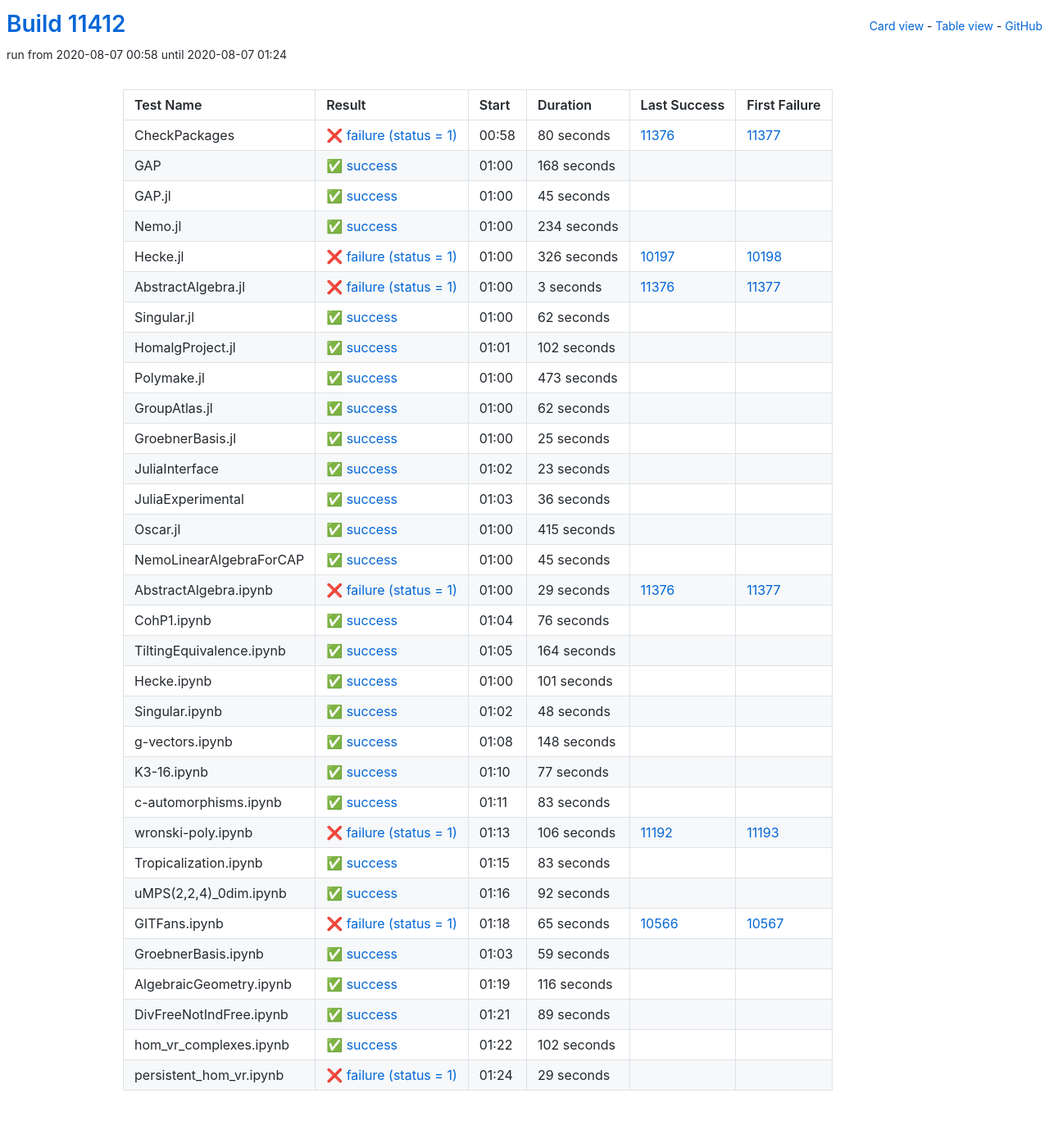
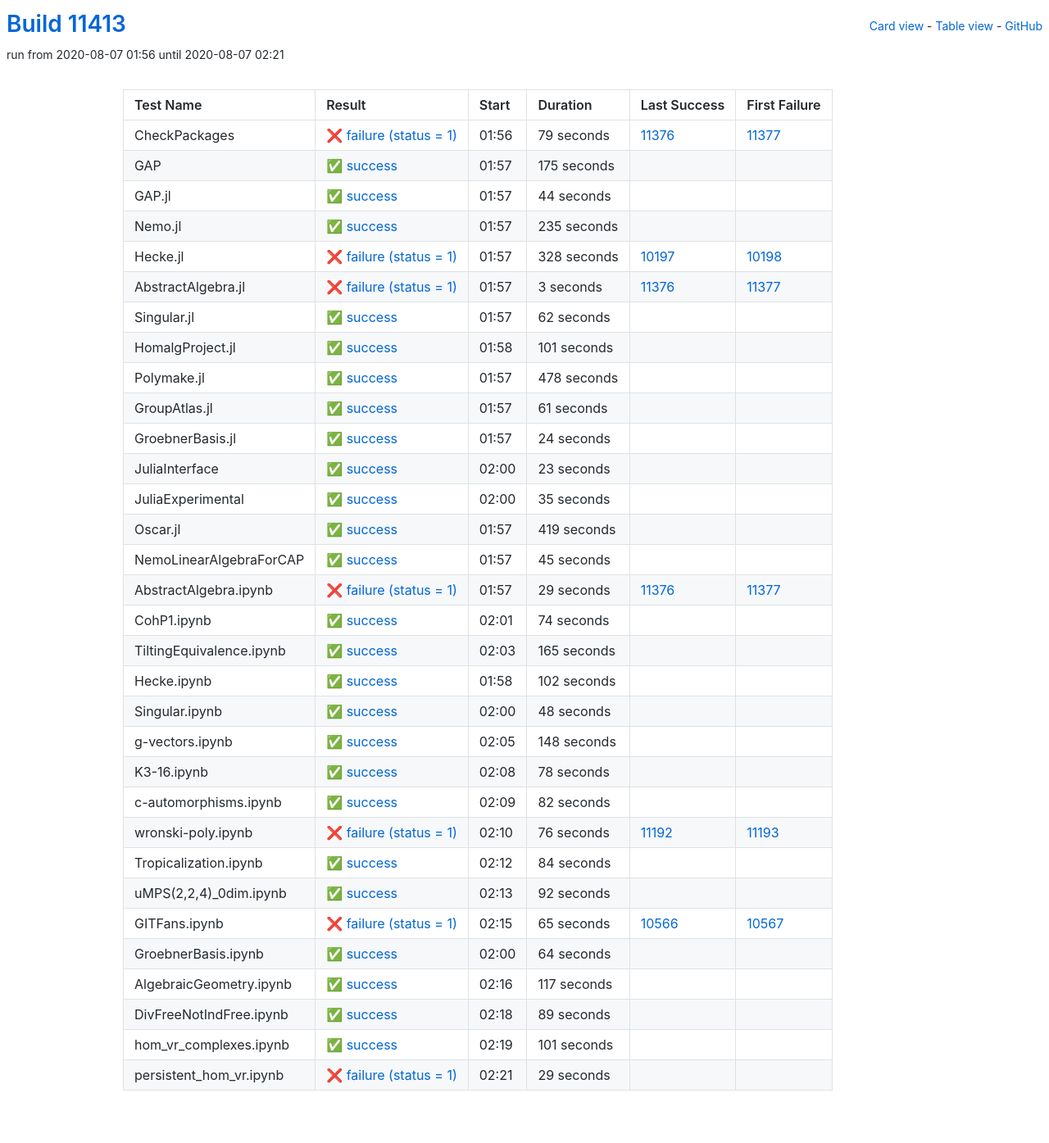
Before and after one commit to oscar-system/oscar-ci-status, a Jekyll site: the page built from table.html, in a window 1280 px wide. Shown: the whole page at 82% size. Built offline with Jekyll 4.4.1, drawn with Linux system fonts in a browser that asks for light colours.

Commit message:
Build #11413

```diff
--- a/_data/ci.yml
+++ b/_data/ci.yml
@@ -1,6 +1,6 @@
 ---
-build: 11412
-build_url: https://oscarci.mathematik.uni-kl.de/job/oscar/11412/
+build: 11413
+build_url: https://oscarci.mathematik.uni-kl.de/job/oscar/11413/
 job: oscar
 organization: oscar-system
 repo: oscar-ci-status
@@ -8,68 +8,68 @@
 tests:
 - name: CheckPackages
   id: checkpackages
-  log: https://oscarci.mathematik.uni-kl.de/job/oscar/11412/artifact/logs/build-11412/CheckPackages.log
-  start: 2020-08-07 00:58
+  log: https://oscarci.mathematik.uni-kl.de/job/oscar/11413/artifact/logs/build-11413/CheckPackages.log
+  start: 2020-08-07 01:56
   success: false
   exitcode: 1
   status: failure
-  duration: 80
+  duration: 79
   last_success: 11376
   last_success_url: https://oscarci.mathematik.uni-kl.de/job/oscar/11376/
   first_failure: 11377
   first_failure_url: https://oscarci.mathematik.uni-kl.de/job/oscar/11377/
 - name: GAP
   id: gap
-  log: https://oscarci.mathematik.uni-kl.de/job/oscar/11412/artifact/logs/build-11412/GAP.log
-  start: 2020-08-07 01:00
+  log: https://oscarci.mathematik.uni-kl.de/job/oscar/11413/artifact/logs/build-11413/GAP.log
+  start: 2020-08-07 01:57
   success: true
   exitcode: 0
   status: success
-  duration: 168
+  duration: 175
   last_success: false
   last_success_url:
   first_failure: false
   first_failure_url:
 - name: GAP.jl
   id: gap-jl
-  log: https://oscarci.mathematik.uni-kl.de/job/oscar/11412/artifact/logs/build-11412/GAP.jl.log
-  start: 2020-08-07 01:00
+  log: https://oscarci.mathematik.uni-kl.de/job/oscar/11413/artifact/logs/build-11413/GAP.jl.log
+  start: 2020-08-07 01:57
   success: true
   exitcode: 0
   status: success
-  duration: 45
+  duration: 44
   last_success: false
   last_success_url:
   first_failure: false
   first_failure_url:
 - name: Nemo.jl
   id: nemo-jl
-  log: https://oscarci.mathematik.uni-kl.de/job/oscar/11412/artifact/logs/build-11412/Nemo.jl.log
-  start: 2020-08-07 01:00
+  log: https://oscarci.mathematik.uni-kl.de/job/oscar/11413/artifact/logs/build-11413/Nemo.jl.log
+  start: 2020-08-07 01:57
   success: true
   exitcode: 0
   status: success
-  duration: 234
+  duration: 235
   last_success: false
   last_success_url:
   first_failure: false
   first_failure_url:
 - name: Hecke.jl
   id: hecke-jl
-  log: https://oscarci.mathematik.uni-kl.de/job/oscar/11412/artifact/logs/build-11412/Hecke.jl.log
-  start: 2020-08-07 01:00
+  log: https://oscarci.mathematik.uni-kl.de/job/oscar/11413/artifact/logs/build-11413/Hecke.jl.log
+  start: 2020-08-07 01:57
   success: false
   exitcode: 1
   status: failure
-  duration: 326
+  duration: 328
   last_success: 10197
   last_success_url: https://oscarci.mathematik.uni-kl.de/job/oscar/10197/
   first_failure: 10198
   first_failure_url: https://oscarci.mathematik.uni-kl.de/job/oscar/10198/
 - name: AbstractAlgebra.jl
   id: abstractalgebra-jl
-  log: https://oscarci.mathematik.uni-kl.de/job/oscar/11412/artifact/logs/build-11412/AbstractAlgebra.jl.log
-  start: 2020-08-07 01:00
+  log: https://oscarci.mathematik.uni-kl.de/job/oscar/11413/artifact/logs/build-11413/AbstractAlgebra.jl.log
+  start: 2020-08-07 01:57
   success: false
   exitcode: 1
   status: failure
@@ -80,8 +80,8 @@
   first_failure_url: https://oscarci.mathematik.uni-kl.de/job/oscar/11377/
 - name: Singular.jl
   id: singular-jl
-  log: https://oscarci.mathematik.uni-kl.de/job/oscar/11412/artifact/logs/build-11412/Singular.jl.log
-  start: 2020-08-07 01:00
+  log: https://oscarci.mathematik.uni-kl.de/job/oscar/11413/artifact/logs/build-11413/Singular.jl.log
+  start: 2020-08-07 01:57
   success: true
   exitcode: 0
   status: success
@@ -92,56 +92,56 @@
   first_failure_url:
 - name: HomalgProject.jl
   id: homalgproject-jl
-  log: https://oscarci.mathematik.uni-kl.de/job/oscar/11412/artifact/logs/build-11412/HomalgProject.jl.log
-  start: 2020-08-07 01:01
+  log: https://oscarci.mathematik.uni-kl.de/job/oscar/11413/artifact/logs/build-11413/HomalgProject.jl.log
+  start: 2020-08-07 01:58
   success: true
   exitcode: 0
   status: success
-  duration: 102
+  duration: 101
   last_success: false
   last_success_url:
   first_failure: false
   first_failure_url:
 - name: Polymake.jl
   id: polymake-jl
-  log: https://oscarci.mathematik.uni-kl.de/job/oscar/11412/artifact/logs/build-11412/Polymake.jl.log
-  start: 2020-08-07 01:00
+  log: https://oscarci.mathematik.uni-kl.de/job/oscar/11413/artifact/logs/build-11413/Polymake.jl.log
+  start: 2020-08-07 01:57
   success: true
   exitcode: 0
   status: success
-  duration: 473
+  duration: 478
   last_success: false
   last_success_url:
   first_failure: false
   first_failure_url:
 - name: GroupAtlas.jl
   id: groupatlas-jl
-  log: https://oscarci.mathematik.uni-kl.de/job/oscar/11412/artifact/logs/build-11412/GroupAtlas.jl.log
-  start: 2020-08-07 01:00
+  log: https://oscarci.mathematik.uni-kl.de/job/oscar/11413/artifact/logs/build-11413/GroupAtlas.jl.log
+  start: 2020-08-07 01:57
   success: true
   exitcode: 0
   status: success
-  duration: 62
+  duration: 61
   last_success: false
   last_success_url:
   first_failure: false
   first_failure_url:
 - name: GroebnerBasis.jl
   id: groebnerbasis-jl
-  log: https://oscarci.mathematik.uni-kl.de/job/oscar/11412/artifact/logs/build-11412/GroebnerBasis.jl.log
-  start: 2020-08-07 01:00
+  log: https://oscarci.mathematik.uni-kl.de/job/oscar/11413/artifact/logs/build-11413/GroebnerBasis.jl.log
+  start: 2020-08-07 01:57
   success: true
   exitcode: 0
   status: success
-  duration: 25
+  duration: 24
   last_success: false
   last_success_url:
   first_failure: false
   first_failure_url:
 - name: JuliaInterface
   id: juliainterface
-  log: https://oscarci.mathematik.uni-kl.de/job/oscar/11412/artifact/logs/build-11412/JuliaInterface.log
-  start: 2020-08-07 01:02
+  log: https://oscarci.mathematik.uni-kl.de/job/oscar/11413/artifact/logs/build-11413/JuliaInterface.log
+  start: 2020-08-07 02:00
   success: true
   exitcode: 0
   status: success
@@ -152,32 +152,32 @@
   first_failure_url:
 - name: JuliaExperimental
   id: juliaexperimental
-  log: https://oscarci.mathematik.uni-kl.de/job/oscar/11412/artifact/logs/build-11412/JuliaExperimental.log
-  start: 2020-08-07 01:03
+  log: https://oscarci.mathematik.uni-kl.de/job/oscar/11413/artifact/logs/build-11413/JuliaExperimental.log
+  start: 2020-08-07 02:00
   success: true
   exitcode: 0
   status: success
-  duration: 36
+  duration: 35
   last_success: false
   last_success_url:
   first_failure: false
   first_failure_url:
 - name: Oscar.jl
   id: oscar-jl
-  log: https://oscarci.mathematik.uni-kl.de/job/oscar/11412/artifact/logs/build-11412/Oscar.jl.log
-  start: 2020-08-07 01:00
+  log: https://oscarci.mathematik.uni-kl.de/job/oscar/11413/artifact/logs/build-11413/Oscar.jl.log
+  start: 2020-08-07 01:57
   success: true
   exitcode: 0
   status: success
-  duration: 415
+  duration: 419
   last_success: false
   last_success_url:
   first_failure: false
   first_failure_url:
 - name: NemoLinearAlgebraForCAP
   id: nemolinearalgebraforcap
-  log: https://oscarci.mathematik.uni-kl.de/job/oscar/11412/artifact/logs/build-11412/NemoLinearAlgebraForCAP.log
-  start: 2020-08-07 01:00
+  log: https://oscarci.mathematik.uni-kl.de/job/oscar/11413/artifact/logs/build-11413/NemoLinearAlgebraForCAP.log
+  start: 2020-08-07 01:57
   success: true
   exitcode: 0
   status: success
@@ -188,8 +188,8 @@
   first_failure_url:
 - name: AbstractAlgebra.ipynb
   id: abstractalgebra-ipynb
-  log: https://oscarci.mathematik.uni-kl.de/job/oscar/11412/artifact/logs/build-11412/AbstractAlgebra.ipynb.log
-  start: 2020-08-07 01:00
+  log: https://oscarci.mathematik.uni-kl.de/job/oscar/11413/artifact/logs/build-11413/AbstractAlgebra.ipynb.log
+  start: 2020-08-07 01:57
   success: false
   exitcode: 1
   status: failure
@@ -200,44 +200,44 @@
   first_failure_url: https://oscarci.mathematik.uni-kl.de/job/oscar/11377/
 - name: CohP1.ipynb
   id: cohp1-ipynb
-  log: https://oscarci.mathematik.uni-kl.de/job/oscar/11412/artifact/logs/build-11412/CohP1.ipynb.log
-  start: 2020-08-07 01:04
+  log: https://oscarci.mathematik.uni-kl.de/job/oscar/11413/artifact/logs/build-11413/CohP1.ipynb.log
+  start: 2020-08-07 02:01
   success: true
   exitcode: 0
   status: success
-  duration: 76
+  duration: 74
   last_success: false
   last_success_url:
   first_failure: false
   first_failure_url:
 - name: TiltingEquivalence.ipynb
   id: tiltingequivalence-ipynb
-  log: https://oscarci.mathematik.uni-kl.de/job/oscar/11412/artifact/logs/build-11412/TiltingEquivalence.ipynb.log
-  start: 2020-08-07 01:05
+  log: https://oscarci.mathematik.uni-kl.de/job/oscar/11413/artifact/logs/build-11413/TiltingEquivalence.ipynb.log
+  start: 2020-08-07 02:03
   success: true
   exitcode: 0
   status: success
-  duration: 164
+  duration: 165
   last_success: false
   last_success_url:
   first_failure: false
   first_failure_url:
 - name: Hecke.ipynb
   id: hecke-ipynb
-  log: https://oscarci.mathematik.uni-kl.de/job/oscar/11412/artifact/logs/build-11412/Hecke.ipynb.log
-  start: 2020-08-07 01:00
+  log: https://oscarci.mathematik.uni-kl.de/job/oscar/11413/artifact/logs/build-11413/Hecke.ipynb.log
+  start: 2020-08-07 01:58
   success: true
   exitcode: 0
   status: success
-  duration: 101
+  duration: 102
   last_success: false
   last_success_url:
   first_failure: false
   first_failure_url:
 - name: Singular.ipynb
   id: singular-ipynb
-  log: https://oscarci.mathematik.uni-kl.de/job/oscar/11412/artifact/logs/build-11412/Singular.ipynb.log
-  start: 2020-08-07 01:02
+  log: https://oscarci.mathematik.uni-kl.de/job/oscar/11413/artifact/logs/build-11413/Singular.ipynb.log
+  start: 2020-08-07 02:00
   success: true
   exitcode: 0
   status: success
@@ -248,8 +248,8 @@
   first_failure_url:
 - name: g-vectors.ipynb
   id: g-vectors-ipynb
-  log: https://oscarci.mathematik.uni-kl.de/job/oscar/11412/artifact/logs/build-11412/g-vectors.ipynb.log
-  start: 2020-08-07 01:08
+  log: https://oscarci.mathematik.uni-kl.de/job/oscar/11413/artifact/logs/build-11413/g-vectors.ipynb.log
+  start: 2020-08-07 02:05
   success: true
   exitcode: 0
   status: success
@@ -260,56 +260,56 @@
   first_failure_url:
 - name: K3-16.ipynb
   id: k3-16-ipynb
-  log: https://oscarci.mathematik.uni-kl.de/job/oscar/11412/artifact/logs/build-11412/K3-16.ipynb.log
-  start: 2020-08-07 01:10
+  log: https://oscarci.mathematik.uni-kl.de/job/oscar/11413/artifact/logs/build-11413/K3-16.ipynb.log
+  start: 2020-08-07 02:08
   success: true
   exitcode: 0
   status: success
-  duration: 77
+  duration: 78
   last_success: false
   last_success_url:
   first_failure: false
   first_failure_url:
 - name: c-automorphisms.ipynb
   id: c-automorphisms-ipynb
-  log: https://oscarci.mathematik.uni-kl.de/job/oscar/11412/artifact/logs/build-11412/c-automorphisms.ipynb.log
-  start: 2020-08-07 01:11
+  log: https://oscarci.mathematik.uni-kl.de/job/oscar/11413/artifact/logs/build-11413/c-automorphisms.ipynb.log
+  start: 2020-08-07 02:09
   success: true
   exitcode: 0
   status: success
-  duration: 83
+  duration: 82
   last_success: false
   last_success_url:
   first_failure: false
   first_failure_url:
 - name: wronski-poly.ipynb
   id: wronski-poly-ipynb
-  log: https://oscarci.mathematik.uni-kl.de/job/oscar/11412/artifact/logs/build-11412/wronski-poly.ipynb.log
-  start: 2020-08-07 01:13
+  log: https://oscarci.mathematik.uni-kl.de/job/oscar/11413/artifact/logs/build-11413/wronski-poly.ipynb.log
+  start: 2020-08-07 02:10
   success: false
   exitcode: 1
   status: failure
-  duration: 106
+  duration: 76
   last_success: 11192
   last_success_url: https://oscarci.mathematik.uni-kl.de/job/oscar/11192/
   first_failure: 11193
   first_failure_url: https://oscarci.mathematik.uni-kl.de/job/oscar/11193/
 - name: Tropicalization.ipynb
   id: tropicalization-ipynb
-  log: https://oscarci.mathematik.uni-kl.de/job/oscar/11412/artifact/logs/build-11412/Tropicalization.ipynb.log
-  start: 2020-08-07 01:15
+  log: https://oscarci.mathematik.uni-kl.de/job/oscar/11413/artifact/logs/build-11413/Tropicalization.ipynb.log
+  start: 2020-08-07 02:12
   success: true
   exitcode: 0
   status: success
-  duration: 83
+  duration: 84
   last_success: false
   last_success_url:
   first_failure: false
   first_failure_url:
 - name: uMPS(2,2,4)_0dim.ipynb
   id: umps-2-2-4-0dim-ipynb
-  log: https://oscarci.mathematik.uni-kl.de/job/oscar/11412/artifact/logs/build-11412/uMPS-2-2-4-_0dim.ipynb.log
-  start: 2020-08-07 01:16
+  log: https://oscarci.mathematik.uni-kl.de/job/oscar/11413/artifact/logs/build-11413/uMPS-2-2-4-_0dim.ipynb.log
+  start: 2020-08-07 02:13
   success: true
   exitcode: 0
   status: success
@@ -320,8 +320,8 @@
   first_failure_url:
 - name: GITFans.ipynb
   id: gitfans-ipynb
-  log: https://oscarci.mathematik.uni-kl.de/job/oscar/11412/artifact/logs/build-11412/GITFans.ipynb.log
-  start: 2020-08-07 01:18
+  log: https://oscarci.mathematik.uni-kl.de/job/oscar/11413/artifact/logs/build-11413/GITFans.ipynb.log
+  start: 2020-08-07 02:15
   success: false
   exitcode: 1
   status: failure
@@ -332,32 +332,32 @@
   first_failure_url: https://oscarci.mathematik.uni-kl.de/job/oscar/10567/
 - name: GroebnerBasis.ipynb
   id: groebnerbasis-ipynb
-  log: https://oscarci.mathematik.uni-kl.de/job/oscar/11412/artifact/logs/build-11412/GroebnerBasis.ipynb.log
-  start: 2020-08-07 01:03
+  log: https://oscarci.mathematik.uni-kl.de/job/oscar/11413/artifact/logs/build-11413/GroebnerBasis.ipynb.log
+  start: 2020-08-07 02:00
   success: true
   exitcode: 0
   status: success
-  duration: 59
+  duration: 64
   last_success: false
   last_success_url:
   first_failure: false
   first_failure_url:
 - name: AlgebraicGeometry.ipynb
   id: algebraicgeometry-ipynb
-  log: https://oscarci.mathematik.uni-kl.de/job/oscar/11412/artifact/logs/build-11412/AlgebraicGeometry.ipynb.log
-  start: 2020-08-07 01:19
+  log: https://oscarci.mathematik.uni-kl.de/job/oscar/11413/artifact/logs/build-11413/AlgebraicGeometry.ipynb.log
+  start: 2020-08-07 02:16
   success: true
   exitcode: 0
   status: success
-  duration: 116
+  duration: 117
   last_success: false
   last_success_url:
   first_failure: false
   first_failure_url:
 - name: DivFreeNotIndFree.ipynb
   id: divfreenotindfree-ipynb
-  log: https://oscarci.mathematik.uni-kl.de/job/oscar/11412/artifact/logs/build-11412/DivFreeNotIndFree.ipynb.log
-  start: 2020-08-07 01:21
+  log: https://oscarci.mathematik.uni-kl.de/job/oscar/11413/artifact/logs/build-11413/DivFreeNotIndFree.ipynb.log
+  start: 2020-08-07 02:18
   success: true
   exitcode: 0
   status: success
@@ -368,20 +368,20 @@
   first_failure_url:
 - name: hom_vr_complexes.ipynb
   id: hom-vr-complexes-ipynb
-  log: https://oscarci.mathematik.uni-kl.de/job/oscar/11412/artifact/logs/build-11412/hom_vr_complexes.ipynb.log
-  start: 2020-08-07 01:22
+  log: https://oscarci.mathematik.uni-kl.de/job/oscar/11413/artifact/logs/build-11413/hom_vr_complexes.ipynb.log
+  start: 2020-08-07 02:19
   success: true
   exitcode: 0
   status: success
-  duration: 102
+  duration: 101
   last_success: false
   last_success_url:
   first_failure: false
   first_failure_url:
 - name: persistent_hom_vr.ipynb
   id: persistent-hom-vr-ipynb
-  log: https://oscarci.mathematik.uni-kl.de/job/oscar/11412/artifact/logs/build-11412/persistent_hom_vr.ipynb.log
-  start: 2020-08-07 01:24
+  log: https://oscarci.mathematik.uni-kl.de/job/oscar/11413/artifact/logs/build-11413/persistent_hom_vr.ipynb.log
+  start: 2020-08-07 02:21
   success: false
   exitcode: 1
   status: failure
```
Also changed, not shown: README.md.
